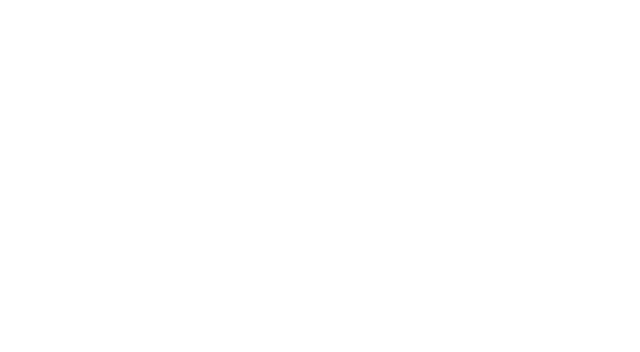
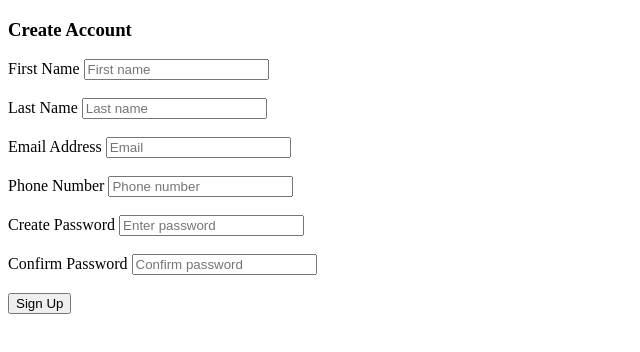
Before and after one commit to JerryOJJ/Property-Pro-Lite, a plain HTML site: page Index.html in a window 1280 px wide. Shown: the whole page, without its empty margins (0-640 px from the left). Drawn offline with Linux system fonts and the light colour scheme.

Commit message:
updated html, css

```diff
--- a/Index.html
+++ b/Index.html
@@ -4,9 +4,36 @@
     <meta charset="UTF-8">
     <meta http-equiv="X-UA-Compatible" content="IE=edge">
     <meta name="viewport" content="width=device-width, initial-scale=1.0">
-    <title>Page 1</title>
+    <title>Sign Up Page</title>
+    <link rel="stylesheet" href="style.css">
 </head>
 <body>
-
+    <h3>Create Account</h3>
+    <form>
+        <label for="fname">First Name</label>
+        <input type="text" placeholder="First name" required>
+        <br>
+        <br>
+        <label for="lname">Last Name</label>
+        <input type="text" placeholder="Last name" required>
+        <br>
+        <br>
+        <label for="email">Email Address</label>
+        <input type="text" placeholder="Email" required>
+        <br>
+        <br>
+        <label for="phone-number">Phone Number</label>
+        <input type="tel" placeholder="Phone number" required>
+        <br>
+        <br>
+        <label for="password">Create Password</label>
+        <input type="password" placeholder="Enter password" required>
+        <br>
+        <br>
+        <label for="cpassword">Confirm Password</label>
+        <input type="password" placeholder="Confirm password" required>
+    </form>
+    <br>
+    <button>Sign Up</button>
 </body>
 </html>
--- /dev/null
+++ b/style.css
@@ -0,0 +1,4 @@
+/*form{
+display: flex;
+}
+*/
```
